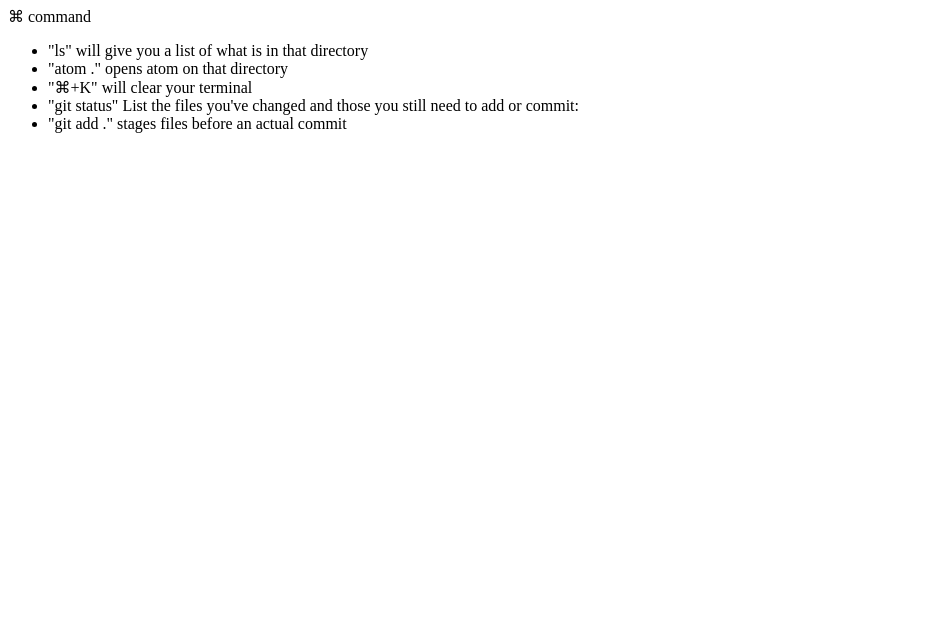
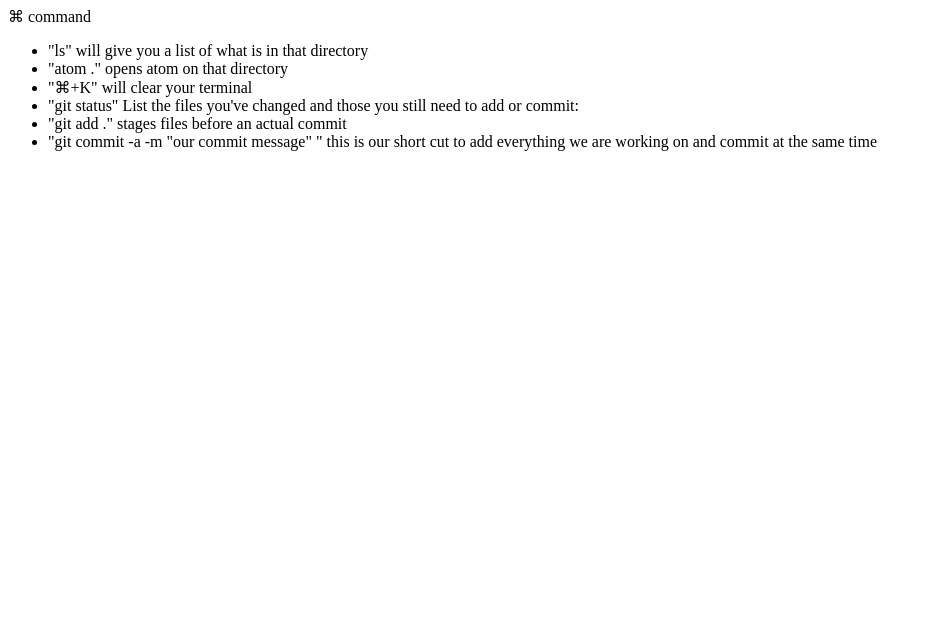
Before and after one commit to joweber123/commandlinepractice, a plain HTML site: page index.html in a window 1280 px wide. Shown: the part 171-800 px from the top of the page, without its empty margins (0-932 px from the left). Drawn offline with Linux system fonts and the light colour scheme.

Commit message:
added another command

```diff
--- a/index.html
+++ b/index.html
@@ -15,6 +15,7 @@
       <li>"⌘+K" will clear your terminal</li>
       <li>"git status" List the files you've changed and those you still need to add or commit: </li>
       <li>"git add ." stages files before an actual commit</li>
+      <li>"git commit -a -m "our commit message" " this is our short cut to add everything we are working on and commit at the same time</li>
     </ul>
   </body>
 </html>
```
